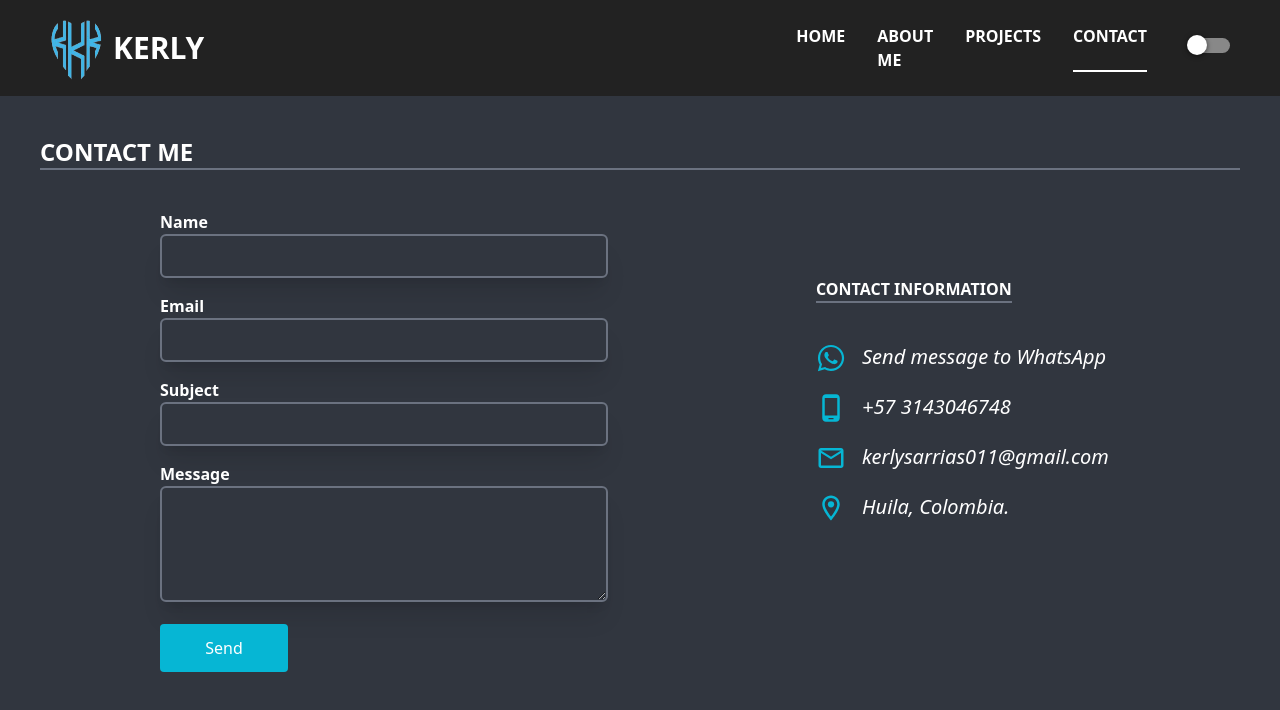
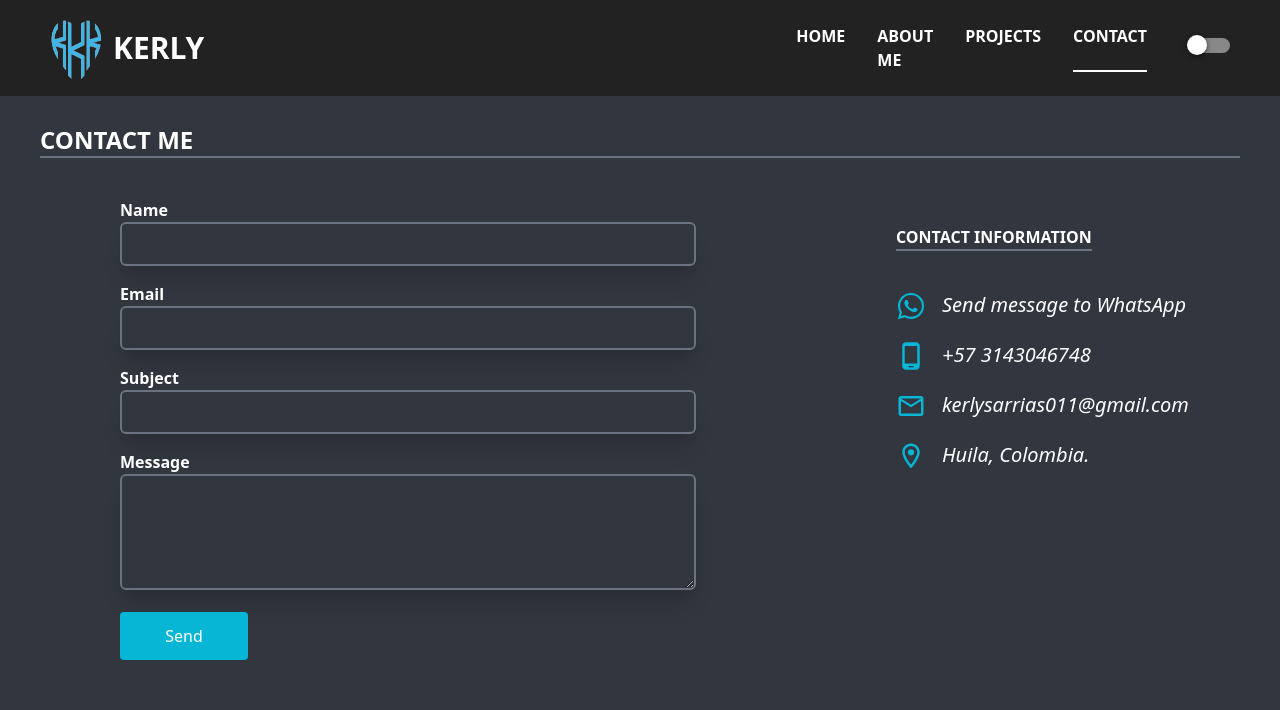
Before and after one commit to KerlyVanesaSarrias/portfolio, a React (Vite) app: page /projects in a window 1280 px wide. Both pictures are taken after a click on the link "CONTACT". Shown: the top 710 px of the page. Built offline with nearby package versions, Linux system fonts and the light colour scheme.

Commit message:
change contact page

```diff
--- a/src/components/Carousel/Carousel.jsx
+++ b/src/components/Carousel/Carousel.jsx
@@ -78,7 +78,7 @@ import 'swiper/css/scrollbar';
 
 export default () => {
     return (
-        <Swiper className='md:pl-10 pl-24 mt-10 md:mt-0 pr-24 flex-wrap'
+        <Swiper className='md:pl-10 pl-24 mt-10 md:mt-0 pr-24  gap-28 flex-wrap'
 
             modules={[Navigation, Pagination, Scrollbar, A11y]}
             spaceBetween={50}
@@ -99,7 +99,7 @@ export default () => {
                     spaceBetween: 100,
                 },
                 640: {
-                    slidesPerView: 1,
+                    slidesPerView: 2,
                     spaceBetween: 150,
                 },
                 1200: {
--- a/src/components/Contact/FormContact.jsx
+++ b/src/components/Contact/FormContact.jsx
@@ -51,9 +51,9 @@ const FormContact = () => {
 
     return (
         <>
-        <div className="max-w-md ml-20">
+        <div className=" w-full p-10 ">
 
-            <form onSubmit={handleSubmit} className="space-y-4  ">
+            <form onSubmit={handleSubmit} className="space-y-4  md:pl-20 md:pr-20 pl-1 pr-1 ">
                 <div>
                     <label htmlFor="name" className="block font-semibold dark-text">Name</label>
                     <input type="text" id="name"  name="name" value={formData.name} onChange={handleChange}   className=" dark-input italic " />
--- a/src/pages/ContactPage.jsx
+++ b/src/pages/ContactPage.jsx
@@ -4,15 +4,13 @@ import InfContact from '../components/Contact/InfContact'
 
 const ContactPage = () => {
     return (
-        <>
-        <div className='w-full flex flex-col  p-10'>
-            <h1> <div className='brand'>CONTACT ME </div></h1>
-            <div className='w-full flex flex-col md:flex-row  p-10 justify-center'>
+        <div className='w-full m-0'>
+            <h1 className='pl-10 pr-10'> <div className='brand mt-7'>CONTACT ME </div></h1>
+            <div className='w-full flex flex-col md:flex-row  justify-center'>
                 <div className='w-full'><FormContact/></div>
                 <div className=' text-lg md:text-xl mt-8 md:mt-16 mb-10 w-1/2'><InfContact/></div>
             </div>
         </div>
-        </>
     )
 }
 
```
